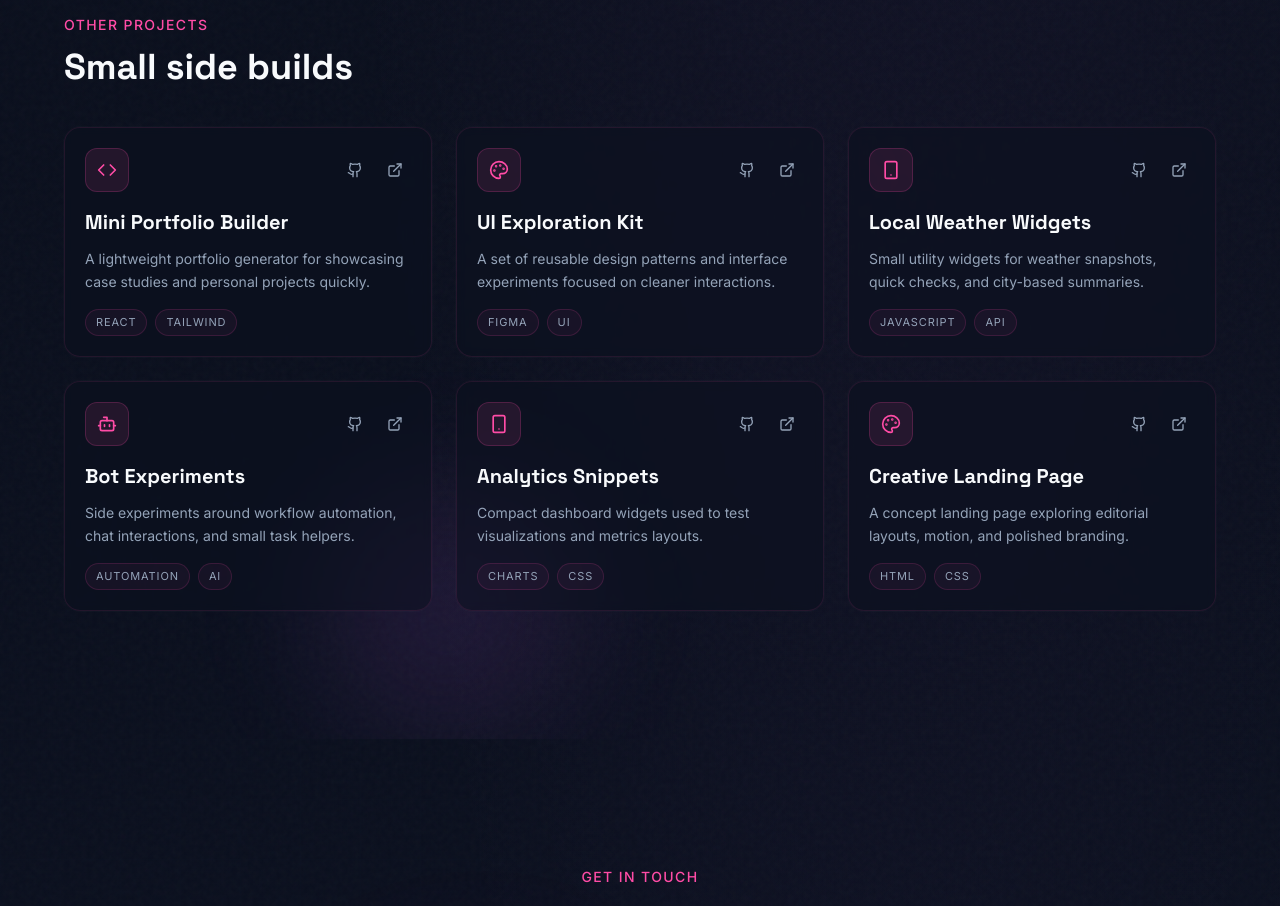
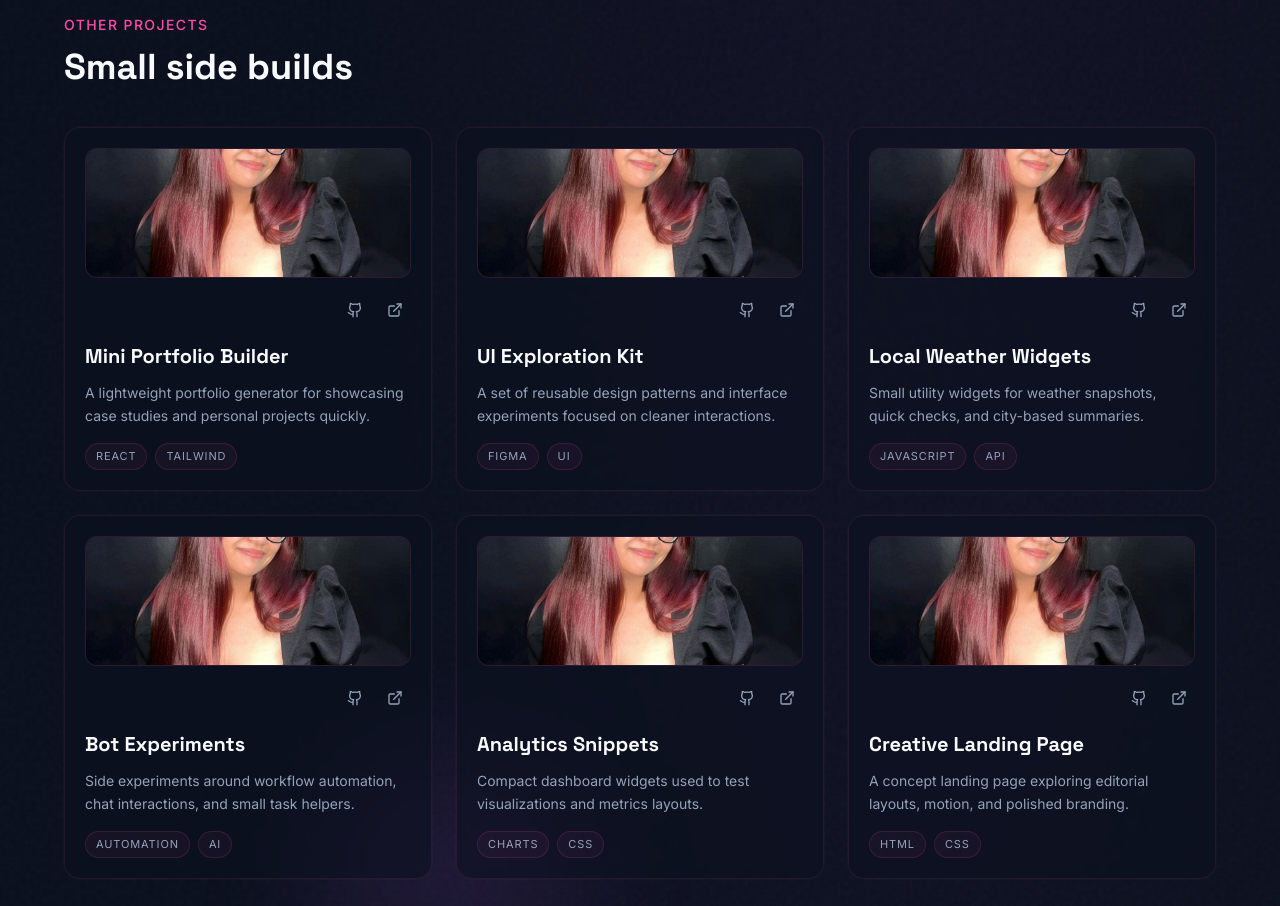
Before and after one commit to zysahidulla/zysahidulla.github.io, a React (Vite) app: page / in a window 1280 px wide. Shown: the part 7800-8706 px from the top of the page. Built offline with nearby package versions, Linux system fonts and the light colour scheme; no server answers; the HTML template or start-up script is replaced by a standard one.

Commit message:
Added images in otherProjects

```diff
--- a/src/components/ProjectsSection.tsx
+++ b/src/components/ProjectsSection.tsx
@@ -48,6 +48,7 @@ const otherProjects = [
     description: 'A lightweight portfolio generator for showcasing case studies and personal projects quickly.',
     tags: ['React', 'Tailwind'],
     icon: Code,
+    image: '/profile.jpg.png',
     github: 'https://github.com/zysahidulla',
     live: '#',
   },
@@ -56,6 +57,7 @@ const otherProjects = [
     description: 'A set of reusable design patterns and interface experiments focused on cleaner interactions.',
     tags: ['Figma', 'UI'],
     icon: Palette,
+    image: '/profile.jpg.png',
     github: 'https://github.com/zysahidulla',
     live: '#',
   },
@@ -64,6 +66,7 @@ const otherProjects = [
     description: 'Small utility widgets for weather snapshots, quick checks, and city-based summaries.',
     tags: ['JavaScript', 'API'],
     icon: Smartphone,
+    image: '/profile.jpg.png',
     github: 'https://github.com/zysahidulla',
     live: '#',
   },
@@ -72,6 +75,7 @@ const otherProjects = [
     description: 'Side experiments around workflow automation, chat interactions, and small task helpers.',
     tags: ['Automation', 'AI'],
     icon: Bot,
+    image: '/profile.jpg.png',
     github: 'https://github.com/zysahidulla',
     live: '#',
   },
@@ -80,6 +84,7 @@ const otherProjects = [
     description: 'Compact dashboard widgets used to test visualizations and metrics layouts.',
     tags: ['Charts', 'CSS'],
     icon: Smartphone,
+    image: '/profile.jpg.png',
     github: 'https://github.com/zysahidulla',
     live: '#',
   },
@@ -88,6 +93,7 @@ const otherProjects = [
     description: 'A concept landing page exploring editorial layouts, motion, and polished branding.',
     tags: ['HTML', 'CSS'],
     icon: Palette,
+    image: '/profile.jpg.png',
     github: 'https://github.com/zysahidulla',
     live: '#',
   },
@@ -281,12 +287,51 @@ const OtherProjectCard = ({ project, index }: { project: (typeof otherProjects)[
       transition={{ duration: 0.5, delay: index * 0.08, ease: [0.25, 0.46, 0.45, 0.94] }}
       className="group h-full rounded-2xl border border-primary/10 bg-card/50 p-5 backdrop-blur-sm shadow-[0_0_0_1px_rgba(255,255,255,0.02)] hover:border-primary/30 hover:bg-primary/5 transition-all duration-300"
     >
+      {project.image ? (
+        <div className="mb-4 overflow-hidden rounded-xl border border-primary/10 bg-primary/5">
+          <img
+            src={project.image}
+            alt={`${project.title} thumbnail`}
+            className="h-32 w-full object-cover transition-transform duration-500 group-hover:scale-105"
+          />
+        </div>
+      ) : (
+        <div className="mb-4 flex items-center justify-between">
+          <div className="w-11 h-11 rounded-xl bg-primary/10 border border-primary/20 flex items-center justify-center text-primary">
+            <Icon className="w-5 h-5" />
+          </div>
+
+          <div className="flex items-center gap-2">
+            <a
+              href={project.github}
+              target="_blank"
+              rel="noreferrer"
+              className="p-2 rounded-lg text-muted-foreground hover:text-primary hover:bg-primary/10 transition-all duration-300"
+              aria-label={`View GitHub for ${project.title}`}
+            >
+              <Github className="w-4 h-4" />
+            </a>
+            <a
+              href={project.live}
+              target="_blank"
+              rel="noreferrer"
+              className="p-2 rounded-lg text-muted-foreground hover:text-primary hover:bg-primary/10 transition-all duration-300"
+              aria-label={`View live demo for ${project.title}`}
+            >
+              <ExternalLink className="w-4 h-4" />
+            </a>
+          </div>
+        </div>
+      )}
+
       <div className="flex items-center justify-between mb-4">
-        <div className="w-11 h-11 rounded-xl bg-primary/10 border border-primary/20 flex items-center justify-center text-primary">
-          <Icon className="w-5 h-5" />
-        </div>
+        {!project.image && (
+          <div className="w-11 h-11 rounded-xl bg-primary/10 border border-primary/20 flex items-center justify-center text-primary">
+            <Icon className="w-5 h-5" />
+          </div>
+        )}
 
-        <div className="flex items-center gap-2">
+        <div className="flex items-center gap-2 ml-auto">
           <a
             href={project.github}
             target="_blank"
```
